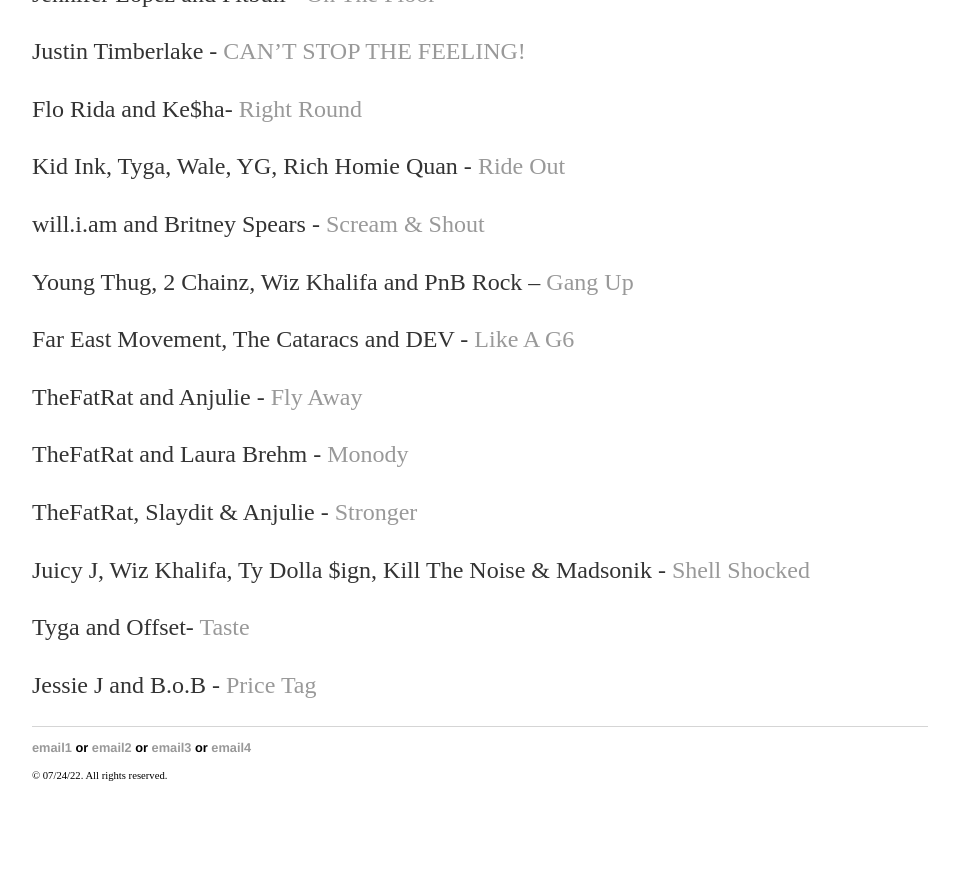
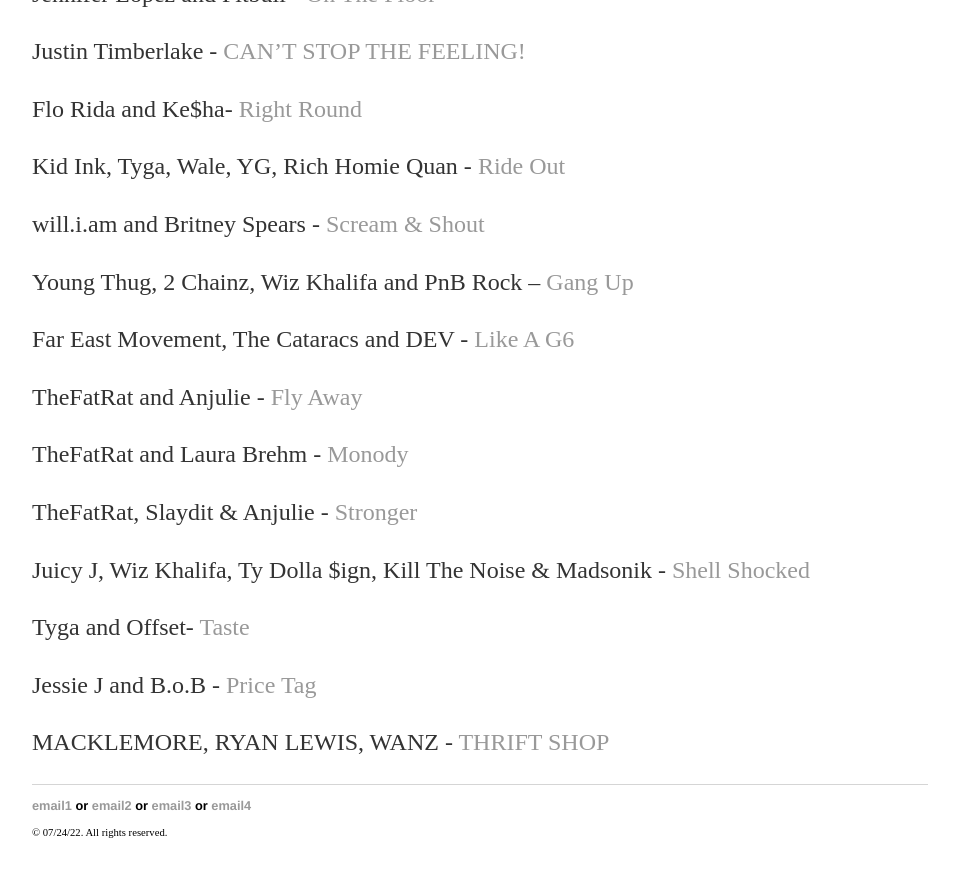
Before and after one commit to yjkweon24/yjkweon24.github.io, a Jekyll site: the page built from _posts/2018-10-23-songs-that-i-love.md, in a window 1280 px wide and 900 px high, scrolled down 21445 px. Shown: the top 877 px of the window, without its empty margins (160-1119 px from the left). Built offline with Jekyll 4.4.1, drawn with Linux system fonts in a browser that asks for light colours; before the commit the page ends 22288 px from its top, so only the background shows below that.

Commit message:
Update 2018-10-23-songs-that-i-love.md

```diff
--- a/_posts/2018-10-23-songs-that-i-love.md
+++ b/_posts/2018-10-23-songs-that-i-love.md
@@ -762,3 +762,5 @@
 Tyga and Offset- [Taste](https://www.youtube.com/watch?v=LjxulQ1bEWg&list=RDGMEMHDXYb1_DDSgDsobPsOFxpAVMLjxulQ1bEWg&start_radio=1&ab_channel=TygaVEVO)
 
 Jessie J and B.o.B - [Price Tag](https://www.youtube.com/watch?v=qMxX-QOV9tI&list=WL&index=2&ab_channel=JessieJVEVO)
+
+MACKLEMORE, RYAN LEWIS, WANZ - [THRIFT SHOP](https://www.youtube.com/watch?v=QK8mJJJvaes&list=RDGMEMHDXYb1_DDSgDsobPsOFxpAVMLjxulQ1bEWg&index=11&ab_channel=Macklemore)
```
